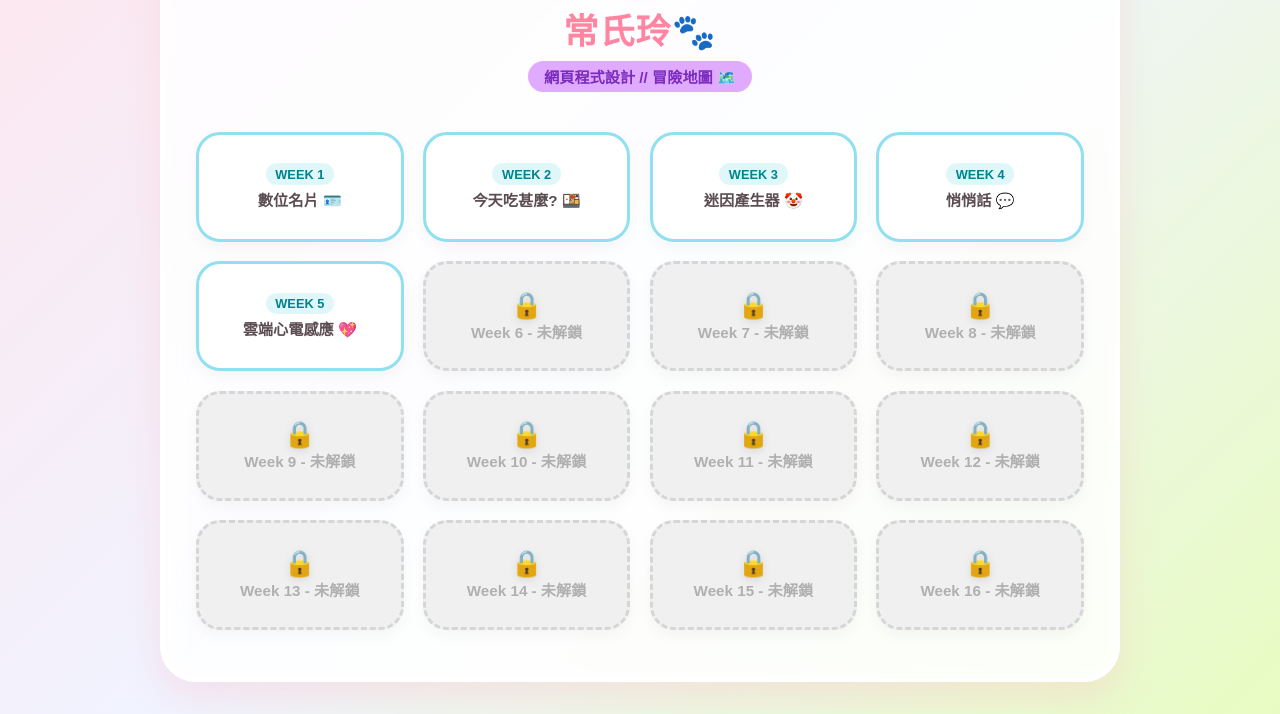
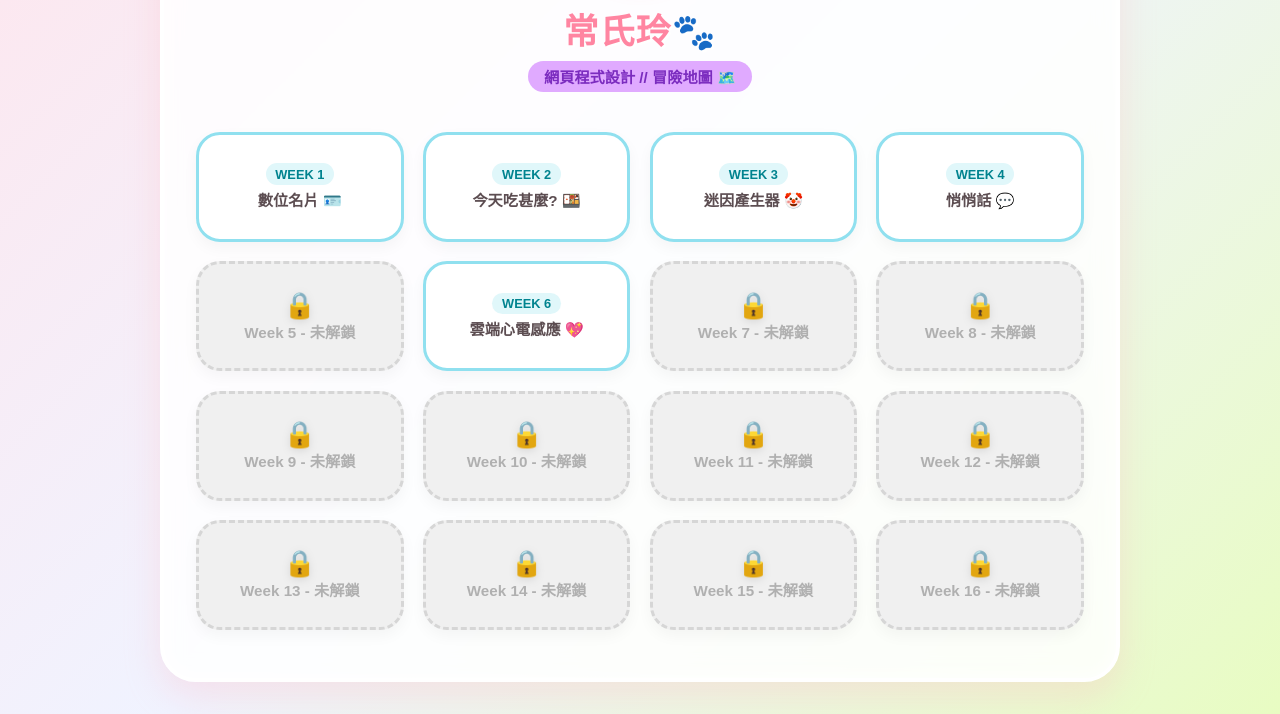
Before and after one commit to s26110157-sys/changthlanh006, a plain HTML site: page index.html in a window 1280 px wide. Shown: the part 230-944 px from the top of the page. Drawn offline with Linux system fonts and the light colour scheme.

Commit message:
Update index.html

```diff
--- a/index.html
+++ b/index.html
@@ -350,18 +350,19 @@
                 <span class="title">悄悄話 💬</span>
             </a>
 
-            <!-- 按鈕 5：已解鎖 -->
-            <a href="w5/index.html" class="btn-card unlocked">
-                <span class="week-tag">Week 5</span>
+            <!-- 按鈕 5：未解鎖 -->
+            <div class="btn-card locked">
+                <span class="lock-emoji">🔒</span>
+                <span class="title">Week 5 - 未解鎖</span>
+            </div>
+
+            <!-- 按鈕 6：已解鎖 -->
+            <a href="w6/index.html" class="btn-card unlocked">
+                <span class="week-tag">Week 6</span>
                 <span class="title">雲端心電感應 💖</span>
             </a>
 
-            <!-- 按鈕 6 ~ 16：未解鎖 -->
-            <div class="btn-card locked">
-                <span class="lock-emoji">🔒</span>
-                <span class="title">Week 6 - 未解鎖</span>
-            </div>
-
+            <!-- 按鈕 7 ~ 16：未解鎖 -->
             <div class="btn-card locked">
                 <span class="lock-emoji">🔒</span>
                 <span class="title">Week 7 - 未解鎖</span>
```
